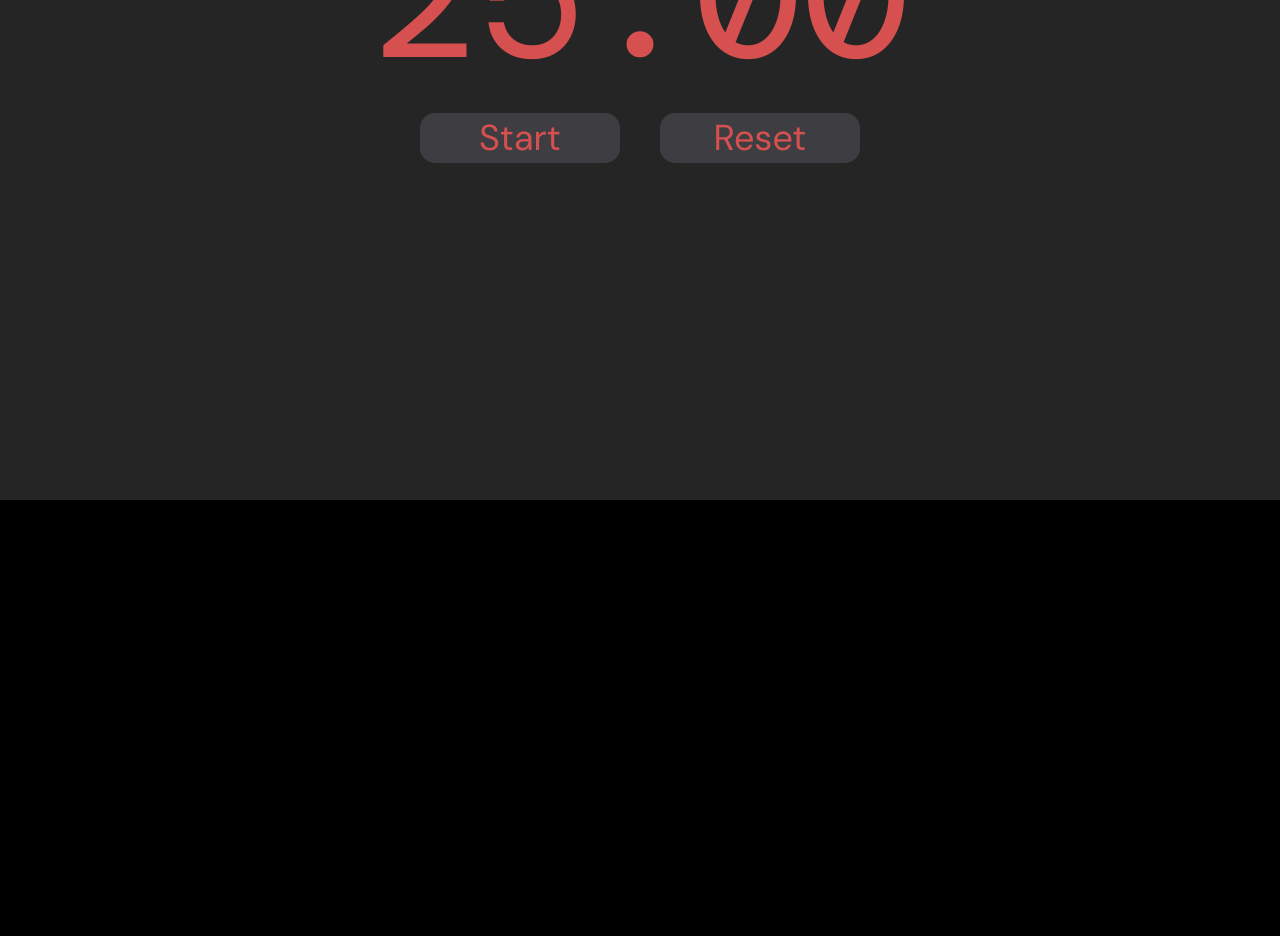
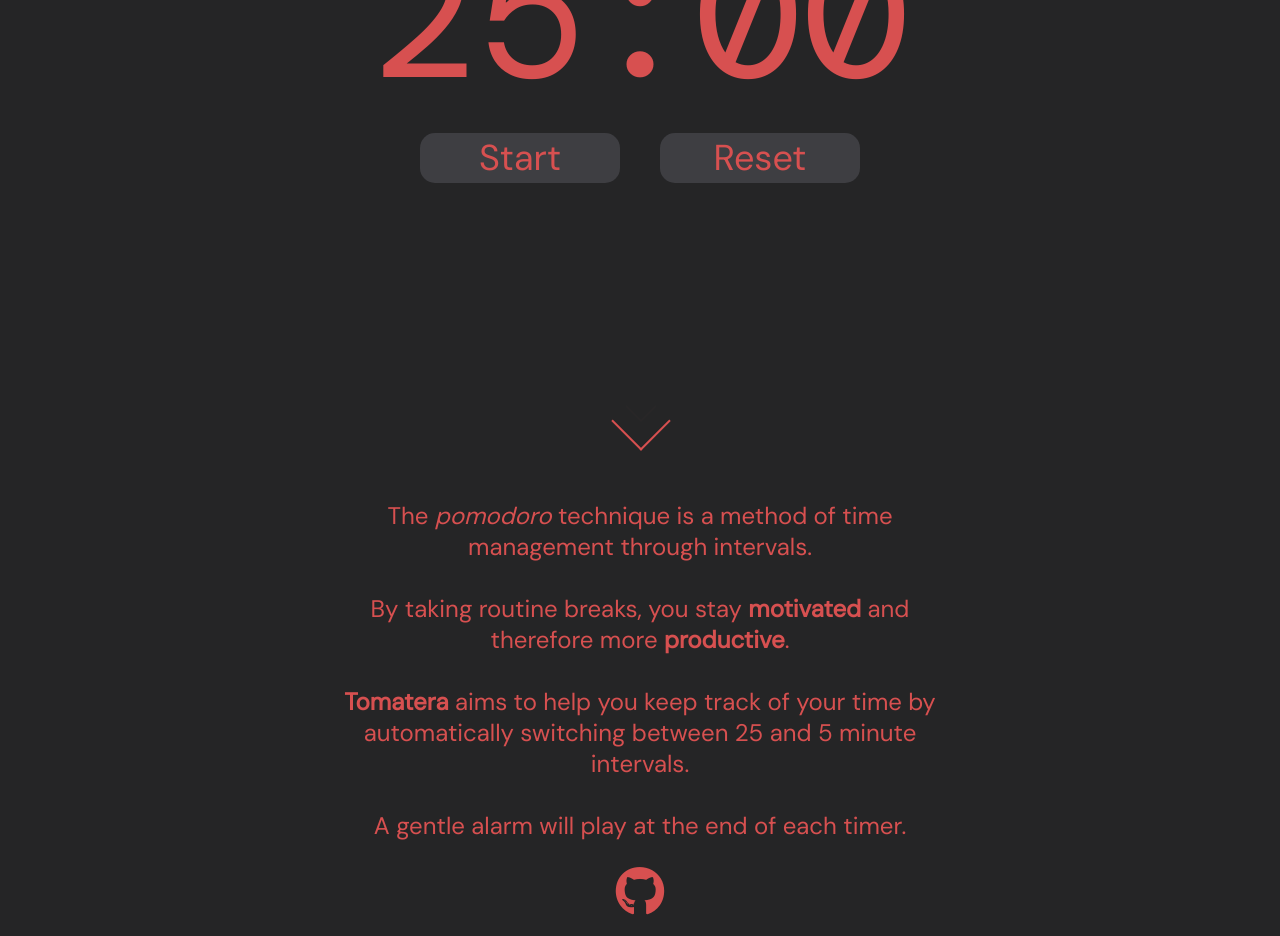
Before and after one commit to Halim-Shams/tomatera, a React (Create React App) app: page / in a window 1280 px wide. Shown: the part 300-1236 px from the top of the page. Before the commit the page ends 800 px from the top, so only its background shows below. Built offline with nearby package versions, Linux system fonts and the light colour scheme; no server answers.

Commit message:
Added footer

```diff
--- a/public/index.html
+++ b/public/index.html
@@ -25,6 +25,7 @@
       Learn how to configure a non-root public URL by running `npm run build`.
     -->
     <title>Tomatera</title>
+    <script src="https://kit.fontawesome.com/6e1de20878.js" crossorigin="anonymous"></script>
   </head>
   <body>
     <noscript>You need to enable JavaScript to run this app.</noscript>
--- a/src/components/App.css
+++ b/src/components/App.css
@@ -1,7 +1,18 @@
 
-.component-app {
+* {
+    margin:0;
+    padding:0;
+}
+
+section {
     background-color: #252526;
+}
+
+.section-timer {
     height: 100vh;
-    display: flex;
-    justify-content: center;
+    width: 100vw;
 }
+
+.section-footer {
+    width: 100vw;
+}
--- a/src/components/App.js
+++ b/src/components/App.js
@@ -1,5 +1,6 @@
 import './App.css'
 import Timer from './Timer.js'
+import Footer from './Footer.js'
 
 export default function App() {
 
@@ -12,8 +13,13 @@ export default function App() {
   }
 
   return (
-    <div className="component-app">
-      <Timer time={time}/>
+    <div>
+      <section className='section-timer'>
+        <Timer time={time}/>
+      </section>
+      <section className='section-footer'>
+        <Footer />
+      </section>
     </div>
   )
 }
--- /dev/null
+++ b/src/components/Footer.css
@@ -0,0 +1,21 @@
+@import url('https://fonts.googleapis.com/css2?family=DM+Mono&family=DM+Sans&display=swap');
+
+.component-footer {
+    display: flex;
+    flex-direction: column;
+    align-items: center;
+    text-align: center;
+    padding-bottom: 20px;
+}
+
+p {
+    font-family: 'DM Sans', sans-serif;
+    font-size: 24px;
+    color:#D75050;
+    padding: 0 25vw 25px 25vw;
+}
+
+i {
+    font-size: 50px;
+    color: #D75050;
+}
--- /dev/null
+++ b/src/components/Footer.js
@@ -0,0 +1,18 @@
+import './Footer.css'
+
+export default function Footer() {
+    return (
+        <div className='component-footer'>
+            <p>
+                The <em>pomodoro</em> technique is a method of time management through intervals.
+                <br/><br/>
+                By taking routine breaks, you stay <b>motivated</b> and therefore more <b>productive</b>.
+                <br/><br/>
+                <b>Tomatera</b> aims to help you keep track of your time by automatically switching between 25 and 5 minute intervals.
+                <br/><br/>
+                A gentle alarm will play at the end of each timer.
+            </p>
+            <a href='https://github.com/nicholasdly/tomatera'><i class="fa-brands fa-github"></i></a>
+        </div>
+    )
+}
--- a/src/components/Timer.css
+++ b/src/components/Timer.css
@@ -5,7 +5,7 @@
     flex-direction: column;
     justify-content: center;
     align-items: center;
-    height: 80%;
+    height: 85%;
 }
 
 .text-timer {
@@ -40,14 +40,6 @@
     transform: translateY(4px);
 }
 
-/* .description {
-    color: #D75050;
-    font-family: 'DM Sans', sans-serif;
-    font-size: 22px;
-    margin-top: 225px;
-    text-align: center;
-} */
-
 @media screen and (max-width: 600px) {
 
     .text-timer {
@@ -64,3 +56,47 @@
     }
 
 }
+
+.arrow, .arrow:before {
+    position: absolute;
+    left: 50%;
+}
+
+.arrow {
+    width: 40px;
+    height: 40px;
+    top: 90%;
+    margin: -20px 0 0 -20px;
+    transform: rotate(45deg);
+    border-left: none;
+    border-top: none;
+    border-right: 2px #D75050 solid;
+    border-bottom: 2px #D75050 solid;
+}
+
+.arrow:before {
+    content: '';
+    width: 20px;
+    height: 20px;
+    top: 50%;
+    margin: -10px 0 0 -10px;
+    border-left: none;
+    border-top: none;
+    border-right: 1px #D75050 solid;
+    border-bottom: 1px #D75050 solid;
+    animation-duration: 2s;
+    animation-iteration-count: infinite;
+    animation-name: arrow;
+}
+
+@keyframes arrow {
+    0% {
+        opacity: 1;
+    }
+
+    100% {
+        opacity: 0;
+        transform: translate(-10px, -10px);
+    }
+
+}
--- a/src/components/Timer.js
+++ b/src/components/Timer.js
@@ -81,32 +81,12 @@ export default function Timer({time}) {
 
     return (
         <div className="component-timer">
-
-            {/* Clock */}
-
             <span className='text-timer'>{timerText}</span>
-
-            {/* Controls */}
-
             <div>
                 <button className='button-toggle' id='button-toggle' onClick={onToggle} onMouseDown={playPush}>Start</button>
                 <button className='button-reset' onClick={onReset} onMouseDown={playPush}>Reset</button>
             </div>
-
-            {/* Description */}
-
-            {/* <div>
-                <p className='description'>
-                    <b>Tomatera</b> is a simple <i>pomodoro</i> timer.
-                    <br/><br/>
-                    After the initial 25 minutes, the timer restarts at 5 minutes.
-                    <br/>
-                    After the 5 minutes, the timer restarts at 25 minutes.
-                    <br/><br/>
-                    A gentle alert will play at the end of each timer.
-                </p>
-            </div> */}
-
+            <div className='arrow'></div>
         </div>
     )
 }
```
